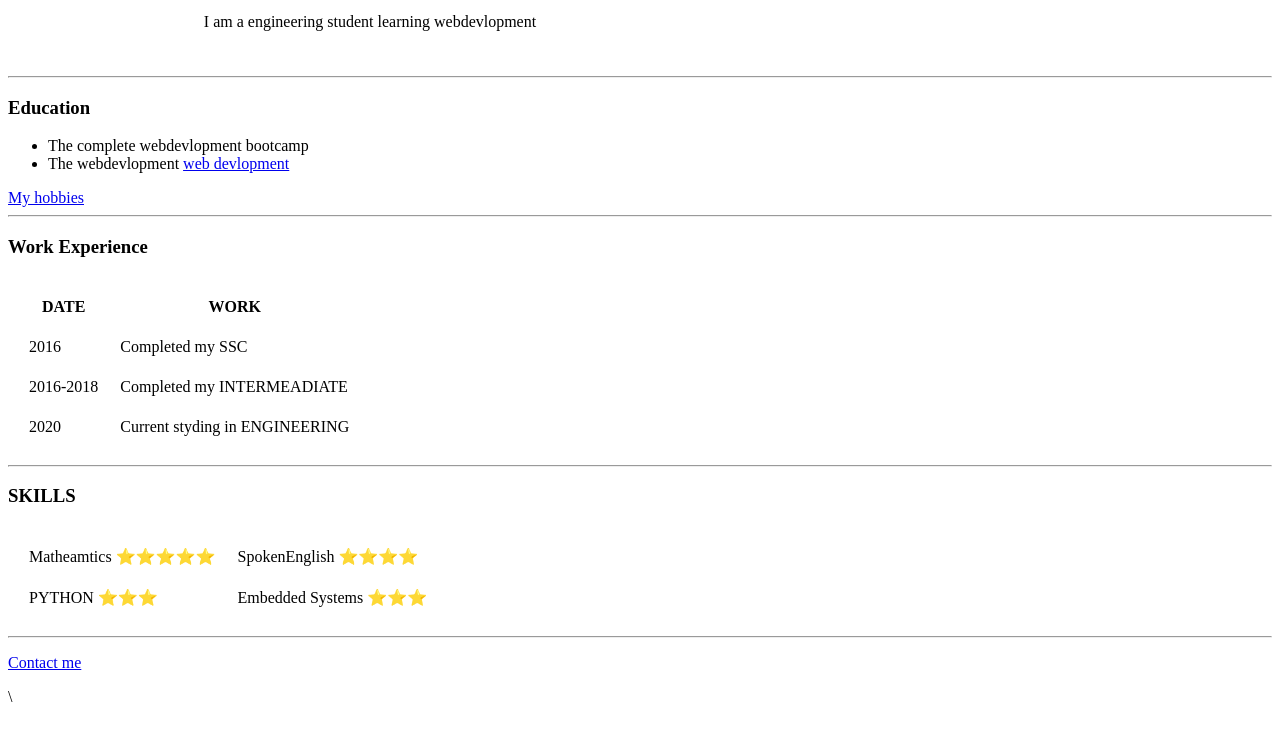
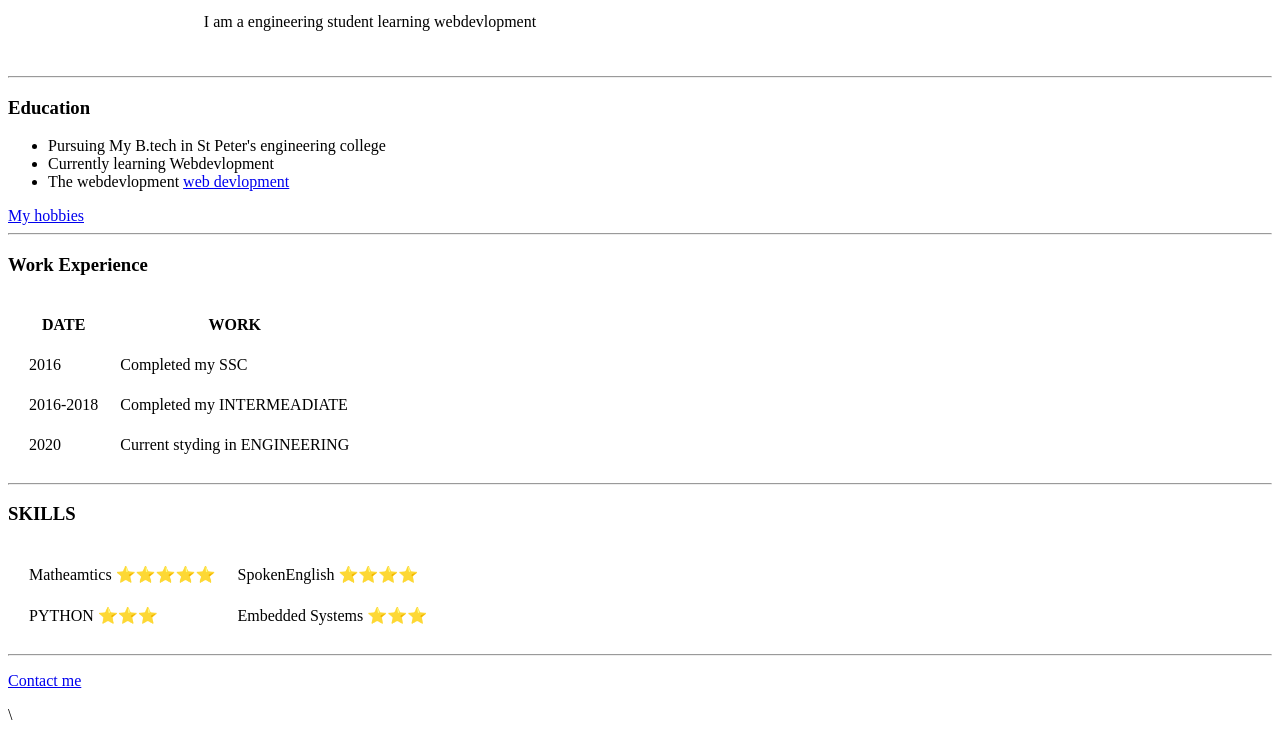
Before and after one commit to sainathgoud0610/cv, a plain HTML site: page index.html in a window 1280 px wide. Shown: the part 130-862 px from the top of the page. Drawn offline with Linux system fonts and the light colour scheme.

Commit message:
Add intail cv files in website

```diff
--- a/index.html
+++ b/index.html
@@ -17,7 +17,8 @@
     <hr>
     <h3>Education</h3>
     <ul>
-      <li> The complete webdevlopment bootcamp</li>
+      <li> Pursuing My B.tech in St Peter's engineering college</li>
+      <li> Currently learning Webdevlopment </li>
       <li>The webdevlopment <a href="https://en.wikipedia.org/wiki/Web_development">web devlopment</a> </li>
     </ul>
     <a href="hobbies.html">My hobbies</a>
```
